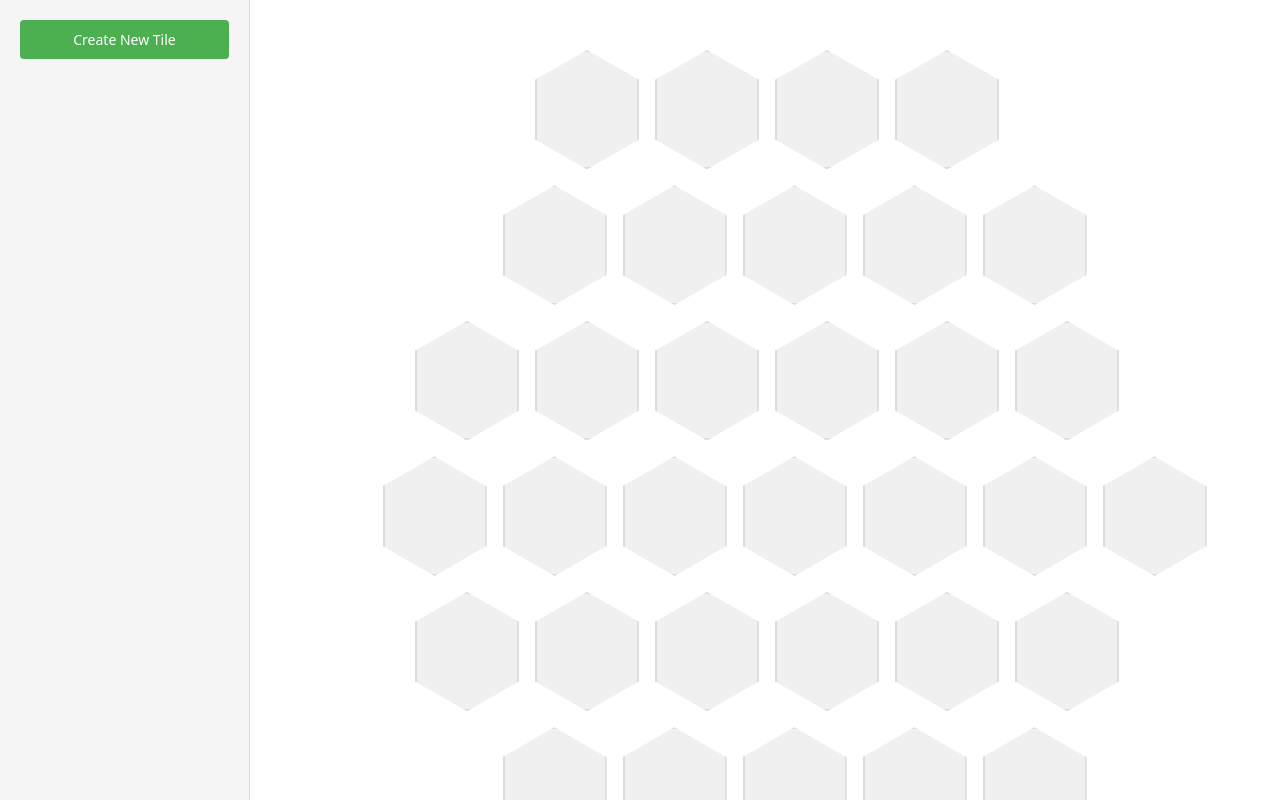
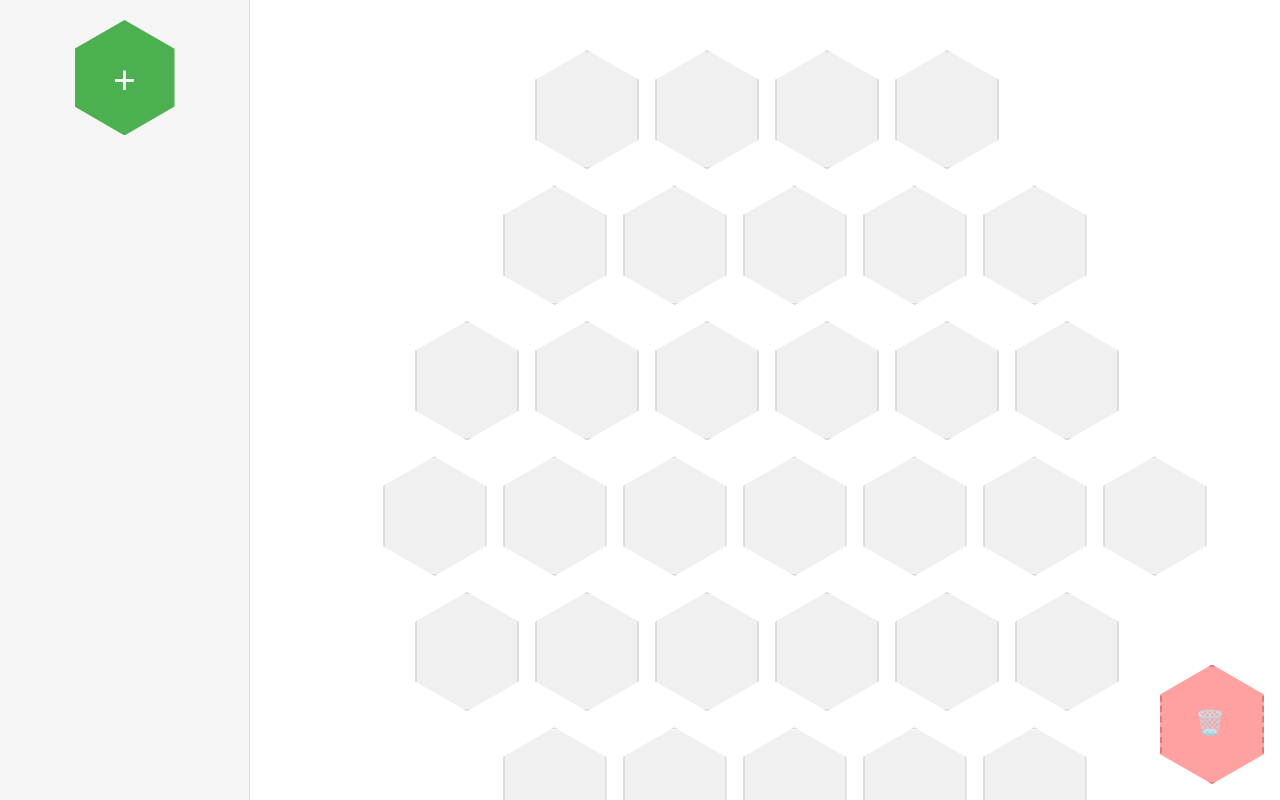
Before and after one commit to mrkplt/hex-flower, a React (Vite) app: page / in a window 1280 px wide. Built offline with nearby package versions, Linux system fonts and the light colour scheme.

Commit message:
delete replace functionality. bugs with swapping and moving

```diff
--- a/src/components/Hex.jsx
+++ b/src/components/Hex.jsx
@@ -3,10 +3,14 @@ import styled from 'styled-components';
 
 const HexContainer = styled.div`
   width: 100px;
-  height: 115.47px; // height = width * sqrt(3)/2
+  height: 115.47px;
   position: relative;
   margin: 10px;
-  cursor: pointer;
+  cursor: ${props => props.hasTile ? 'grab' : 'pointer'};
+
+  &:active {
+    cursor: ${props => props.hasTile ? 'grabbing' : 'pointer'};
+  }
 
   &:before {
     content: '';
@@ -30,6 +34,8 @@ const Content = styled.div`
   align-items: center;
   justify-content: center;
   z-index: 1;
+  overflow: hidden;
+  clip-path: polygon(50% 0%, 100% 25%, 100% 75%, 50% 100%, 0% 75%, 0% 25%);
 `;
 
 const Label = styled.div`
@@ -37,18 +43,39 @@ const Label = styled.div`
   text-align: center;
   word-wrap: break-word;
   max-width: 80%;
+  z-index: 2;
+  background: rgba(255, 255, 255, 0.8);
+  padding: 2px 6px;
+  border-radius: 4px;
+`;
+
+const ImageContainer = styled.div`
+  position: absolute;
+  width: 100%;
+  height: 100%;
+  display: flex;
+  align-items: center;
+  justify-content: center;
+  overflow: hidden;
 `;
 
 const Image = styled.img`
-  max-width: 80%;
-  max-height: 60%;
-  object-fit: contain;
+  min-width: 100%;
+  min-height: 100%;
+  width: auto;
+  height: auto;
+  object-fit: cover;
+  object-position: center;
 `;
 
 const SideLabel = styled.div`
   position: absolute;
   font-size: 10px;
   color: #666;
+  z-index: 2;
+  background: rgba(255, 255, 255, 0.8);
+  padding: 1px 4px;
+  border-radius: 2px;
   ${props => {
     switch (props.side) {
       case 'top':
@@ -69,7 +96,7 @@ const SideLabel = styled.div`
   }}
 `;
 
-const Hex = ({ tile, sideLabels = {}, onDrop, onDragOver }) => {
+const Hex = ({ tile, sideLabels = {}, onDrop, onDragOver, onDragStart, hexId }) => {
   const handleDragOver = (e) => {
     e.preventDefault();
     if (onDragOver) onDragOver(e);
@@ -80,15 +107,32 @@ const Hex = ({ tile, sideLabels = {}, onDrop, onDragOver }) => {
     if (onDrop) onDrop(e);
   };
 
+  const handleDragStart = (e) => {
+    if (tile && onDragStart) {
+      e.dataTransfer.setData('application/json', JSON.stringify({
+        tile,
+        sourceHexId: hexId
+      }));
+      onDragStart(e);
+    }
+  };
+
   return (
     <HexContainer
       onDragOver={handleDragOver}
       onDrop={handleDrop}
+      draggable={!!tile}
+      onDragStart={handleDragStart}
+      hasTile={!!tile}
     >
       <Content>
         {tile && (
           <>
-            {tile.image && <Image src={tile.image} alt={tile.text || 'Tile image'} />}
+            {tile.image && (
+              <ImageContainer>
+                <Image src={tile.image} alt={tile.text || 'Tile image'} />
+              </ImageContainer>
+            )}
             {tile.text && <Label>{tile.text}</Label>}
           </>
         )}
--- a/src/components/HexFlower.jsx
+++ b/src/components/HexFlower.jsx
@@ -16,6 +16,43 @@ const HexRow = styled.div`
   }
 `;
 
+const DropZone = styled.div`
+  position: fixed;
+  bottom: 20px;
+  right: 20px;
+  width: 100px;
+  height: 115.47px;
+  opacity: 0.5;
+  transition: all 0.2s ease;
+
+  &:before {
+    content: '';
+    position: absolute;
+    top: 0;
+    left: 0;
+    width: 100%;
+    height: 100%;
+    background: #ff4444;
+    clip-path: polygon(50% 0%, 100% 25%, 100% 75%, 50% 100%, 0% 75%, 0% 25%);
+    border: 2px dashed #aa0000;
+  }
+
+  &:after {
+    content: '🗑️';
+    position: absolute;
+    top: 50%;
+    left: 50%;
+    transform: translate(-50%, -50%);
+    font-size: 24px;
+    z-index: 1;
+  }
+
+  &.drag-over {
+    opacity: 1;
+    transform: scale(1.1);
+  }
+`;
+
 const HexFlower = ({ hexes, onHexDrop }) => {
   // Hex flower layout pattern (19 hexes total):
   // Row 1: 2 hexes
@@ -24,14 +61,61 @@ const HexFlower = ({ hexes, onHexDrop }) => {
   // Row 4: 3 hexes
   // Row 5: 2 hexes
   const layout = [4, 5, 6, 7, 6, 5, 4];
+  const [isDraggingOver, setIsDraggingOver] = React.useState(false);
 
   const handleDrop = (rowIndex, hexIndex) => (e) => {
     e.preventDefault();
-    const tileData = JSON.parse(e.dataTransfer.getData('application/json'));
-    onHexDrop(rowIndex, hexIndex, tileData);
+    const data = JSON.parse(e.dataTransfer.getData('application/json'));
+
+    // If the data has a sourceHexId, it's a reorder operation
+    if (data.sourceHexId) {
+      const targetHexId = `${rowIndex}-${hexIndex}`;
+      if (data.sourceHexId !== targetHexId) {
+        // Swap tiles between source and target
+        const sourceTile = hexes[data.sourceHexId]?.tile;
+        const targetTile = hexes[targetHexId]?.tile;
+
+        onHexDrop(rowIndex, hexIndex, sourceTile);
+
+        // If there was a tile in the target, move it to the source position
+        if (targetTile) {
+          const [sourceRow, sourceIndex] = data.sourceHexId.split('-');
+          onHexDrop(parseInt(sourceRow), parseInt(sourceIndex), targetTile);
+        } else {
+          // If target was empty, remove the tile from the source
+          const [sourceRow, sourceIndex] = data.sourceHexId.split('-');
+          onHexDrop(parseInt(sourceRow), parseInt(sourceIndex), null);
+        }
+      }
+    } else {
+      // Normal drop from library
+      onHexDrop(rowIndex, hexIndex, data);
+    }
+  };
+
+  const handleDropZoneDragOver = (e) => {
+    e.preventDefault();
+    setIsDraggingOver(true);
+  };
+
+  const handleDropZoneDragLeave = () => {
+    setIsDraggingOver(false);
+  };
+
+  const handleDropZoneDrop = (e) => {
+    e.preventDefault();
+    setIsDraggingOver(false);
+    const data = JSON.parse(e.dataTransfer.getData('application/json'));
+
+    if (data.sourceHexId) {
+      // Remove tile from source hex
+      const [sourceRow, sourceIndex] = data.sourceHexId.split('-');
+      onHexDrop(parseInt(sourceRow), parseInt(sourceIndex), null);
+    }
   };
 
   return (
+    <>
       <FlowerContainer>
         {layout.map((hexCount, rowIndex) => (
           <HexRow key={rowIndex}>
@@ -42,15 +126,24 @@ const HexFlower = ({ hexes, onHexDrop }) => {
               return (
                 <Hex
                   key={hexId}
+                  hexId={hexId}
                   tile={hex.tile}
                   sideLabels={hex.sideLabels}
                   onDrop={handleDrop(rowIndex, hexIndex)}
+                  onDragStart={() => {}}
                 />
               );
             })}
           </HexRow>
         ))}
       </FlowerContainer>
+      <DropZone
+        className={isDraggingOver ? 'drag-over' : ''}
+        onDragOver={handleDropZoneDragOver}
+        onDragLeave={handleDropZoneDragLeave}
+        onDrop={handleDropZoneDrop}
+      />
+    </>
   );
 };
 
--- a/src/components/TileLibrary.jsx
+++ b/src/components/TileLibrary.jsx
@@ -10,37 +10,76 @@ const LibraryContainer = styled.div`
   display: flex;
   flex-direction: column;
   gap: 20px;
+  align-items: center;
 `;
 
 const TileContainer = styled.div`
   display: flex;
   flex-wrap: wrap;
-  gap: 10px;
+  gap: 15px;
   overflow-y: auto;
+  padding: 10px;
+  justify-content: center;
 `;
 
 const Tile = styled.div`
   width: 100px;
-  height: 100px;
-  background: white;
-  border: 1px solid #ddd;
-  border-radius: 8px;
-  padding: 10px;
+  height: 115.47px;
+  position: relative;
   cursor: grab;
+
+  &:before {
+    content: '';
+    position: absolute;
+    top: 0;
+    left: 0;
+    width: 100%;
+    height: 100%;
+    background: white;
+    clip-path: polygon(50% 0%, 100% 25%, 100% 75%, 50% 100%, 0% 75%, 0% 25%);
+    border: 2px solid #ddd;
+    transition: box-shadow 0.2s ease;
+  }
+
+  &:hover:before {
+    box-shadow: 0 4px 8px rgba(0,0,0,0.1);
+  }
+
+  &:active {
+    cursor: grabbing;
+  }
+`;
+
+const TileContent = styled.div`
+  position: relative;
+  width: 100%;
+  height: 100%;
   display: flex;
   flex-direction: column;
   align-items: center;
   justify-content: center;
+  z-index: 1;
+  overflow: hidden;
+  clip-path: polygon(50% 0%, 100% 25%, 100% 75%, 50% 100%, 0% 75%, 0% 25%);
+`;
 
-  &:hover {
-    box-shadow: 0 2px 5px rgba(0,0,0,0.1);
-  }
+const ImageContainer = styled.div`
+  position: absolute;
+  width: 100%;
+  height: 100%;
+  display: flex;
+  align-items: center;
+  justify-content: center;
+  overflow: hidden;
 `;
 
 const TileImage = styled.img`
-  max-width: 80%;
-  max-height: 60%;
-  object-fit: contain;
+  min-width: 100%;
+  min-height: 100%;
+  width: auto;
+  height: auto;
+  object-fit: cover;
+  object-position: center;
 `;
 
 const TileText = styled.div`
@@ -48,19 +87,56 @@ const TileText = styled.div`
   text-align: center;
   margin-top: 5px;
   word-wrap: break-word;
+  max-width: 80%;
+  z-index: 2;
+  background: rgba(255, 255, 255, 0.8);
+  padding: 2px 6px;
+  border-radius: 4px;
 `;
 
 const CreateButton = styled.button`
-  padding: 10px 20px;
-  background: #4CAF50;
-  color: white;
+  width: 100px;
+  height: 115.47px;
+  position: relative;
+  background: none;
   border: none;
-  border-radius: 4px;
+  padding: 0;
   cursor: pointer;
-  font-size: 14px;
 
-  &:hover {
+  &:before {
+    content: '';
+    position: absolute;
+    top: 0;
+    left: 0;
+    width: 100%;
+    height: 100%;
+    background: #4CAF50;
+    clip-path: polygon(50% 0%, 100% 25%, 100% 75%, 50% 100%, 0% 75%, 0% 25%);
+    transition: all 0.2s ease;
+  }
+
+  &:after {
+    content: '+';
+    position: absolute;
+    top: 50%;
+    left: 50%;
+    transform: translate(-50%, -50%);
+    font-size: 40px;
+    color: white;
+    z-index: 1;
+  }
+
+  &:hover:before {
     background: #45a049;
+    box-shadow: 0 4px 8px rgba(0,0,0,0.2);
+  }
+
+  &:focus {
+    outline: none;
+  }
+
+  &:focus:before {
+    box-shadow: 0 0 0 3px rgba(76, 175, 80, 0.3);
   }
 `;
 
@@ -71,7 +147,7 @@ const TileLibrary = ({ tiles, onCreateClick }) => {
 
   return (
     <LibraryContainer>
-      <CreateButton onClick={onCreateClick}>Create New Tile</CreateButton>
+      <CreateButton onClick={onCreateClick} aria-label="Create New Tile" />
       <TileContainer>
         {tiles.map((tile) => (
           <Tile
@@ -79,8 +155,14 @@ const TileLibrary = ({ tiles, onCreateClick }) => {
             draggable
             onDragStart={(e) => handleDragStart(e, tile)}
           >
-            {tile.image && <TileImage src={tile.image} alt={tile.text || 'Tile image'} />}
-            {tile.text && <TileText>{tile.text}</TileText>}
+            <TileContent>
+              {tile.image && (
+                <ImageContainer>
+                  <TileImage src={tile.image} alt={tile.text || 'Tile image'} />
+                </ImageContainer>
+              )}
+              {tile.text && <TileText>{tile.text}</TileText>}
+            </TileContent>
           </Tile>
         ))}
       </TileContainer>
```
Lines whose indentation alone changed are shown as unchanged.
